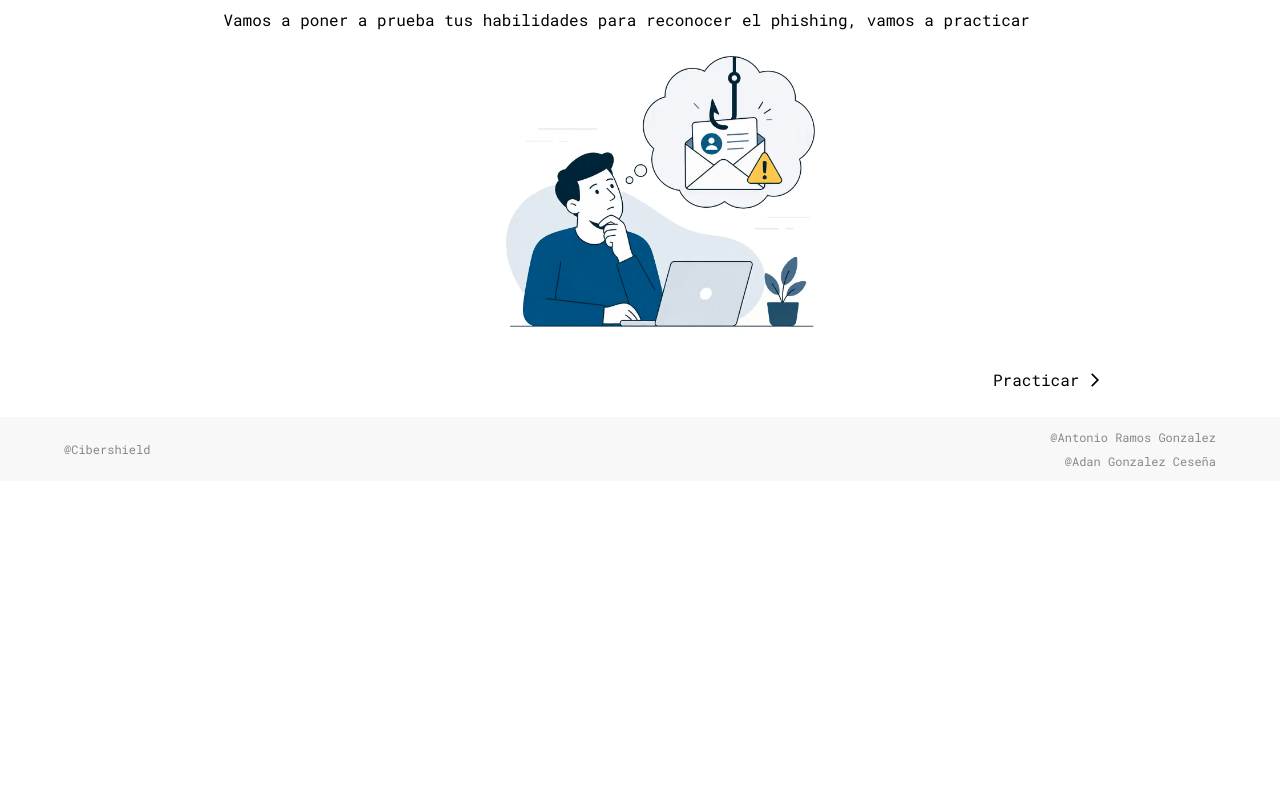
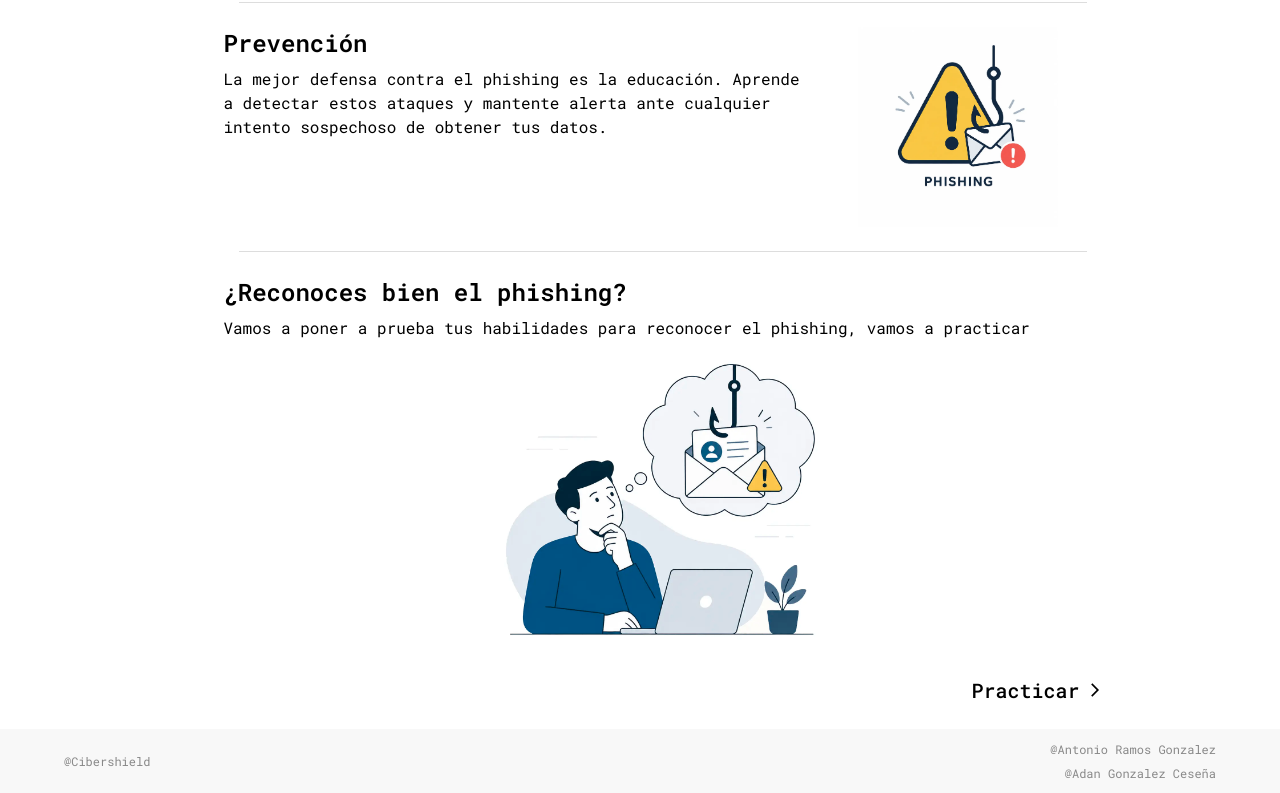
Before and after one commit to AdanCC21/CibershieldFront, a React (Vite) app: page /info in a window 1280 px wide. Shown: the part 1787-2580 px from the top of the page. Before the commit the page ends 2268 px from the top, so only its background shows below. Built offline with nearby package versions, Linux system fonts and the light colour scheme.

Commit message:
ya me voy a ba;ar

```diff
--- a/index.html
+++ b/index.html
@@ -8,8 +8,9 @@
   <!-- Fuente -->
   <link rel="preconnect" href="https://fonts.googleapis.com">
   <link rel="preconnect" href="https://fonts.gstatic.com" crossorigin>
-  <link href="https://fonts.googleapis.com/css2?family=Roboto+Mono:ital,wght@0,100..700;1,100..700&display=swap"
-  rel="stylesheet">
+  <link
+    href="https://fonts.googleapis.com/css2?family=Manrope:wght@200..800&family=Roboto+Mono:ital,wght@0,100..700;1,100..700&display=swap"
+    rel="stylesheet">
 
   <link rel="icon" type="image/svg+xml" href="/favicon.svg" />
   <title>cibershield</title>
--- a/src/components/Link.tsx
+++ b/src/components/Link.tsx
@@ -6,15 +6,16 @@ interface Prompts {
     label: string
 
     labelSize?: string
+    labelClass?: string
     icon?: string,
     iconSize?: string
     iconAlt?: string
     iconClass?: string
 }
 
-export default function Link({ label, href, labelSize, icon, iconSize, iconAlt, iconClass }: Prompts) {
+export default function Link({ label, href, labelSize, labelClass, icon, iconSize, iconAlt, iconClass }: Prompts) {
     return (
-        <NavLink to={href} className={`flex items-center gap-2 ${labelSize ?? 'text-base'} border-b border-b-black/0 w-fit, hover:border-b-(--primary-color) ${tailwindcssDuration}`}>
+        <NavLink to={href} className={`flex items-center gap-2 ${labelSize ?? 'text-base'} ${labelClass ?? ''} border-b border-b-black/0 w-fit, hover:border-b-(--primary-color) ${tailwindcssDuration}`}>
             {label}
             {icon &&
                 <img src={icon} className={`${iconSize ?? 'h-4'} ${iconClass}`} alt={iconAlt} />
--- a/src/components/layout/Header.tsx
+++ b/src/components/layout/Header.tsx
@@ -36,7 +36,7 @@ export default function Header({ curPage, setPage }: Prompts) {
   }
 
   return (
-    <header className="relative flex justify-between items-center gap-4 p-2 shadow-sm w-screen h-[6vh] px-[10vh] bg-white">
+    <header className="sticky top-0 left-0 flex justify-between items-center gap-4 p-2 shadow-sm w-screen h-[6vh] px-[10vh] bg-white/10 backdrop-blur-xl z-100">
 
       <button className="text-lg text-(--primary-color) font-bold cursor-pointer" onClick={()=>{navigator('/')}}>Cibershield</button>
 
--- a/src/constants/phishing.tsx
+++ b/src/constants/phishing.tsx
@@ -23,6 +23,7 @@ const HowItWorks: InfoArticle = {
     ],
     img: '/phishing/ph_how_works.webp',
     imgAlt: 'Cómo funciona el phishing',
+    imgDown: true
 }
 
 const HowToIdentify: InfoArticle = {
@@ -70,7 +71,7 @@ const LetsPractice: InfoArticle = {
     img: '/phishing/you_identify.webp',
     imgAlt: '¿Reconoces bien el phishing?',
     imgDown: true,
-    child: <Link label="Practicar" href="/testing" icon={Icons.arrowRight} />
+    child: <Link label="Practicar" href="/testing" icon={Icons.arrowRight} labelSize="text-xl" labelClass="font-medium" />
 }
 
 const PhishingTypes: InfoArticle = {
--- a/src/pages/Home.tsx
+++ b/src/pages/Home.tsx
@@ -29,8 +29,8 @@ export default function Home() {
             </motion.button>
           </motion.div>
 
-          <motion.img variants={showUpLarge} initial="hidden" animate="show" src='/armadillo.webp' className='h-7/10' alt="logo" />
-          <img src='/armadillo.webp' className='absolute right-0 top-0 translate-x-1/2 -translate-y-1/5 h-8/10 -z-1 opacity-20 -rotate-20' alt="logo fondo" />
+          <motion.img variants={showUpLarge} initial="hidden" animate="show" src='/armadillo.webp' className='h-7/10 drop-shadow-xl' alt="logo" />
+          <img src='/armadillo.webp' className='absolute right-0 top-0 translate-x-1/2 -translate-y-1/5 h-4/10 -z-1 opacity-20 -rotate-20' alt="logo fondo" />
         </section>
 
         <section ref={servicesRef} className='flex flex-col gap-4 h-[60vh])'>
```
